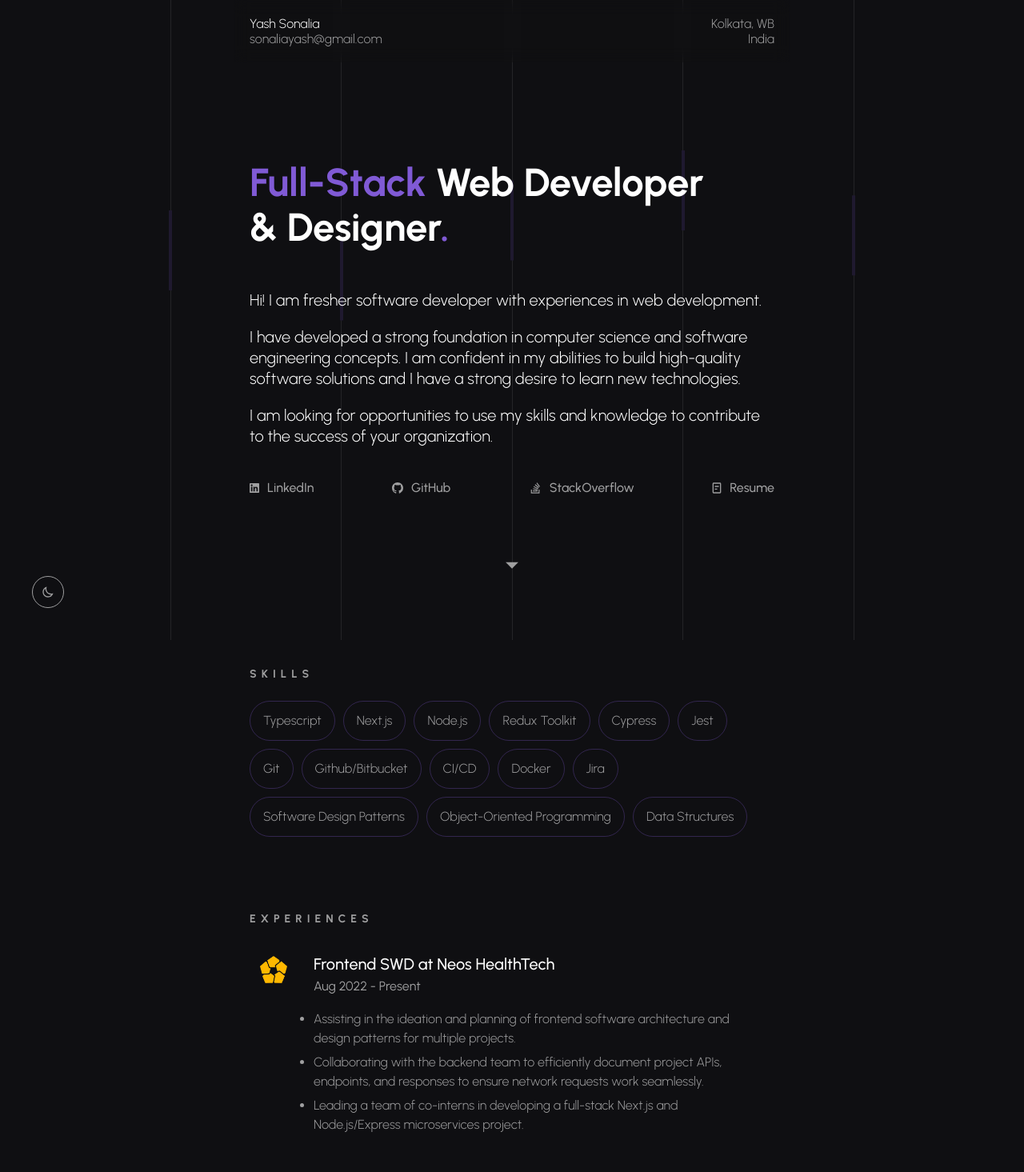
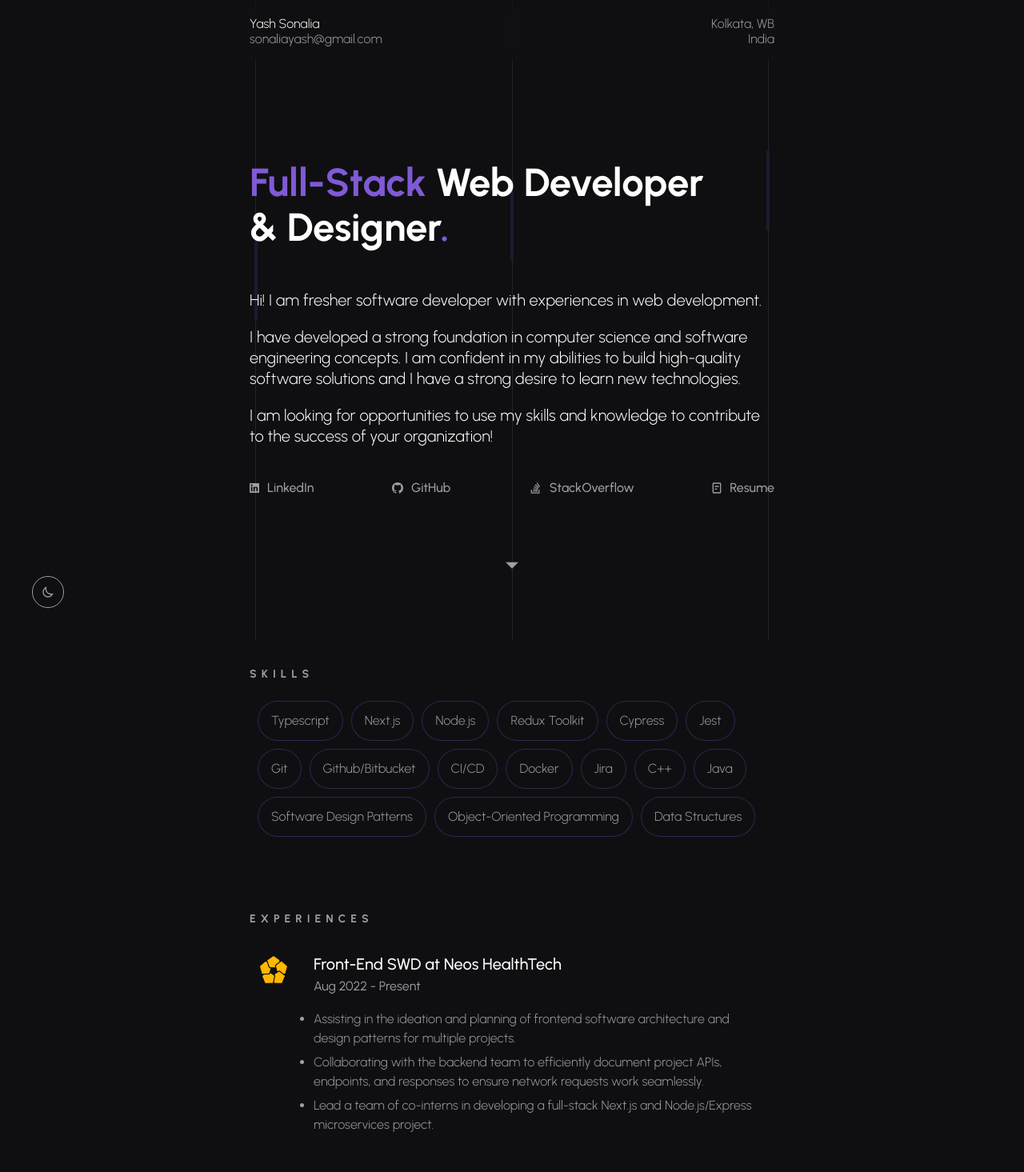
Before and after one commit to mr-sonalia/portfolio, a Next.js app: page / in a window 1280 px wide. Shown: the top 1465 px of the page at 80% size. Built offline with nearby package versions, Linux system fonts and the light colour scheme.

Commit message:
Bug fixes

```diff
--- a/animations/RainAnimation/RainAnimation.tsx
+++ b/animations/RainAnimation/RainAnimation.tsx
@@ -16,9 +16,15 @@ const rain = keyframes`
 
 export const AnimationContainer = styled.div`
 	position: fixed;
+	/* position: absolute; */
 	z-index: -1;
 	top: 0;
 	left: 0;
+
+	pointer-events: none;
+	user-select: none;
+
+	overflow-y: hidden;
 
 	width: 100%;
 	height: 100%;
@@ -28,7 +34,7 @@ export const AnimationContainer = styled.div`
 `;
 
 export const AnimationItem = styled.div<{ delay: number }>`
-	width: 1px;
+	width: 0.1rem;
 	height: 100%;
 	background-color: ${({ theme }) => theme.color.gray};
 	opacity: 0.15;
--- a/components/Layouts/Layouts.tsx
+++ b/components/Layouts/Layouts.tsx
@@ -22,7 +22,7 @@ const Section = styled.div`
 
 export const HeroSection = styled.div`
 	padding-top: 20rem;
-	height: 100vh;
+	min-height: 100vh;
 `;
 
 export const IntroductionSection = styled.div`
@@ -57,6 +57,8 @@ export const SkillsContainer = styled.div`
 	flex-wrap: wrap;
 	width: 100%;
 	gap: 1rem;
+
+	padding-left: 1rem;
 `;
 
 export const SkillChipContainer = styled.span`
@@ -66,8 +68,11 @@ export const SkillChipContainer = styled.span`
 	padding: 1.6rem;
 	gap: 1.4rem;
 
-	border: 1px solid ${props => props.theme.color.purpleSelection};
+	border: 0.1rem solid ${props => props.theme.color.purpleSelection};
 	border-radius: 3rem;
+
+	background: ${props => props.theme.color.background};
+	backdrop-filter: blur(0.3rem);
 
 	transition: background 0.1s ease-out;
 	:hover {
--- a/components/Navbar/Navbar.styled.tsx
+++ b/components/Navbar/Navbar.styled.tsx
@@ -2,13 +2,8 @@ import styled from "styled-components";
 
 const Nav = styled.nav`
 	width: 100%;
-	max-width: 69.6rem;
 
 	margin: auto;
-	padding: 2rem;
-
-	display: flex;
-	justify-content: space-between;
 
 	position: fixed;
 	left: 50%;
@@ -17,7 +12,17 @@ const Nav = styled.nav`
 
 	transform: translateX(-50%);
 
-	backdrop-filter: saturate(60%) blur(1rem);
+	backdrop-filter: saturate(60%) blur(0.8rem);
+`;
+
+export const NavBody = styled.div`
+	margin: auto;
+	padding: 2rem;
+
+	max-width: 69.6rem;
+
+	display: flex;
+	justify-content: space-between;
 `;
 
 export default Nav;
--- a/components/Navbar/Navbar.tsx
+++ b/components/Navbar/Navbar.tsx
@@ -1,9 +1,10 @@
 import { NavText, NavTextMuted } from "../Typography";
-import Nav from "./Navbar.styled";
+import Nav, { NavBody } from "./Navbar.styled";
 
 const Navbar = () => {
 	return (
 		<Nav>
+			<NavBody>
 				<div>
 					<NavText>Yash Sonalia</NavText>
 					<NavTextMuted>sonaliayash@gmail.com</NavTextMuted>
@@ -12,6 +13,7 @@ const Navbar = () => {
 					<NavTextMuted>Kolkata, WB</NavTextMuted>
 					<NavTextMuted alignment="right">India</NavTextMuted>
 				</div>
+			</NavBody>
 		</Nav>
 	);
 };
--- a/components/ThemeToggle/ThemeToggle.styled.tsx
+++ b/components/ThemeToggle/ThemeToggle.styled.tsx
@@ -9,7 +9,7 @@ export const ToggleButton = styled.button`
 	width: 4rem;
 	height: 4rem;
 
-	border: 1px solid ${({ theme }) => theme.color.gray};
+	border: 0.1rem solid ${({ theme }) => theme.color.gray};
 	border-radius: 2rem;
 
 	background: transparent;
--- a/meta/experiences.ts
+++ b/meta/experiences.ts
@@ -7,12 +7,12 @@ export const experiences: {
 }[] = [
 	{
 		id: 0,
-		roleAndCompany: "Frontend SWD at Neos HealthTech",
+		roleAndCompany: "Front-End SWD at Neos HealthTech",
 		duration: "Aug 2022 - Present",
 		description: [
 			"Assisting in the ideation and planning of frontend software architecture and design patterns for multiple projects.",
 			"Collaborating with the backend team to efficiently document project APIs, endpoints, and responses to ensure network requests work seamlessly.",
-			"Leading a team of co-interns in developing a full-stack Next.js and Node.js/Express microservices project.",
+			"Lead a team of co-interns in developing a full-stack Next.js and Node.js/Express microservices project.",
 		],
 		companyLogo: "/neos-logo.png",
 	},
@@ -30,7 +30,7 @@ export const experiences: {
 	},
 	{
 		id: 2,
-		roleAndCompany: "Frontend Developer Intern at Excellis IT",
+		roleAndCompany: "Front-End Developer Intern at Excellis IT",
 		duration: "Mar 2021 - May 2021",
 		description: [
 			"Developed alongside core developers’ team, building static, responsive, and scalable frontend for websites.",
--- a/meta/introduction.ts
+++ b/meta/introduction.ts
@@ -8,7 +8,7 @@ export const introduction = [
 		key: 2,
 	},
 	{
-		text: "I am looking for opportunities to use my skills and knowledge to contribute to the success of your organization.",
+		text: "I am looking for opportunities to use my skills and knowledge to contribute to the success of your organization!",
 		key: 3,
 	},
 ];
--- a/meta/skills.ts
+++ b/meta/skills.ts
@@ -10,7 +10,9 @@ export const skills = [
 	{ id: 9, skill: "CI/CD" },
 	{ id: 10, skill: "Docker" },
 	{ id: 11, skill: "Jira" },
-	{ id: 12, skill: "Software Design Patterns" },
-	{ id: 13, skill: "Object-Oriented Programming" },
-	{ id: 14, skill: "Data Structures" },
+	{ id: 12, skill: "C++" },
+	{ id: 13, skill: "Java" },
+	{ id: 14, skill: "Software Design Patterns" },
+	{ id: 15, skill: "Object-Oriented Programming" },
+	{ id: 16, skill: "Data Structures" },
 ];
--- a/next.config.js
+++ b/next.config.js
@@ -5,12 +5,10 @@ const nextConfig = {
 	compiler: {
 		styledComponents: {
 			ssr: true,
-			displayName: true,
+			displayName: false,
 		},
 	},
-	images: {
-		domains: ["www.neoshealthtech.com"],
-	},
+	images: {},
 };
 
 module.exports = nextConfig;
--- a/pages/index.tsx
+++ b/pages/index.tsx
@@ -1,6 +1,7 @@
 import { AnimationContainer, AnimationItem } from "animations";
 import { Main, Navbar, ThemeToggle } from "components";
 import { useTheme } from "hooks";
+import Head from "next/head";
 import { Experiences, Hero, Skills } from "sections";
 import { ThemeProvider } from "styled-components";
 import { GlobalStyle } from "styles";
@@ -9,16 +10,22 @@ export default function Home() {
 	const [theme, mode, setTheme, _getTheme] = useTheme();
 
 	return (
+		<>
+			<Head>
+				<meta name="viewport" content="width=device-width, initial-scale=1.0" />
+
+				<title>Yash Sonalia | Full-Stack Dev.</title>
+			</Head>
 			<ThemeProvider theme={theme}>
 				<GlobalStyle />
 				<Navbar />
 
 				<AnimationContainer>
-				<AnimationItem delay={1} />
+					{/* <AnimationItem delay={1} /> */}
 					<AnimationItem delay={0.5} />
 					<AnimationItem delay={1.5} />
 					<AnimationItem delay={2} />
-				<AnimationItem delay={1.25} />
+					{/* <AnimationItem delay={1.25} /> */}
 				</AnimationContainer>
 
 				<ThemeToggle mode={mode} setTheme={setTheme} />
@@ -28,5 +35,6 @@ export default function Home() {
 					<Experiences />
 				</Main>
 			</ThemeProvider>
+		</>
 	);
 }
--- a/styles/Globals.tsx
+++ b/styles/Globals.tsx
@@ -2,8 +2,8 @@ import { createGlobalStyle, DefaultTheme } from "styled-components";
 
 const GlobalStyle = createGlobalStyle<{ theme: DefaultTheme }>`
     *, *::before, *::after {
-        margin: 0px;
-        padding: 0px;
+        margin: 0rem;
+        padding: 0rem;
 
         box-sizing: border-box;
         font-size: 62.5%;
@@ -33,8 +33,8 @@ const GlobalStyle = createGlobalStyle<{ theme: DefaultTheme }>`
 
     ::-webkit-scrollbar {
 	width: 1vw;
-	min-width: 2px;
-	max-width: 10px;
+	min-width: 0.2rem;
+	max-width: 1rem;
 }
 
     ::-webkit-scrollbar-track {
```
Lines whose indentation alone changed are shown as unchanged.
